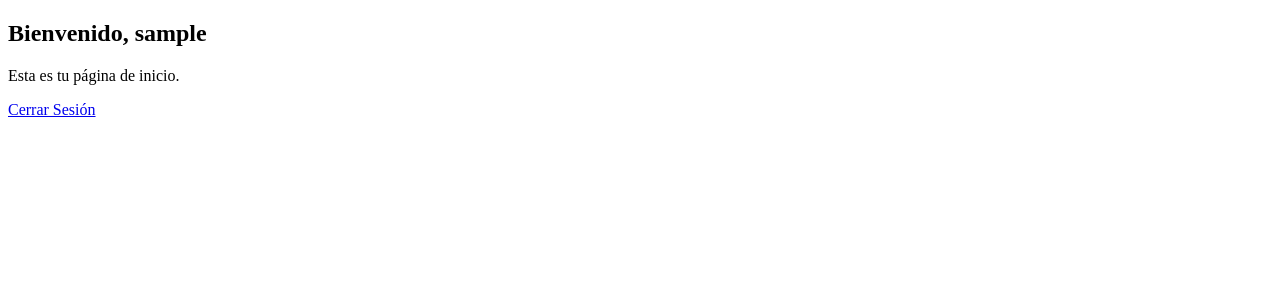
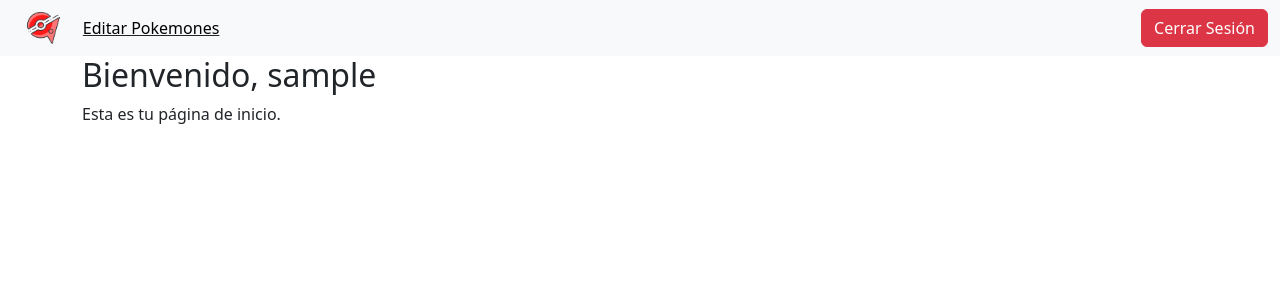
Before and after one commit to ainponce/PW2_Pokedex, a PHP site: page /home.php in a window 1280 px wide. Shown: the top 300 px of the page. Run offline with PHP 8.4, Linux system fonts and the light colour scheme; the visitor is signed in with stand-in values (Sample User, id 1).

Commit message:
estilo del home page y editar pokemones lo vea solo admin

```diff
--- a/home.php
+++ b/home.php
@@ -12,12 +12,36 @@ $usuario = $_SESSION["usuario"];
 <html>
 <head>
     <title>Página de inicio</title>
-    <link rel="stylesheet" type="text/css" href="style/style.css">
+    <link rel="stylesheet" type="text/css" href="./style/style.css">
     <link href="./assets/favicon.ico" rel="icon" type="image/x-icon">
+    <link href="https://cdn.jsdelivr.net/npm/bootstrap@5.3.2/dist/css/bootstrap.min.css" rel="stylesheet" integrity="sha384-T3c6CoIi6uLrA9TneNEoa7RxnatzjcDSCmG1MXxSR1GAsXEV/Dwwykc2MPK8M2HN" crossorigin="anonymous">
 </head>
 <body>
-<h2>Bienvenido, <?php echo $usuario; ?></h2>
-<p>Esta es tu página de inicio.</p>
-<a href="scripts/logOut.php">Cerrar Sesión</a>
+<nav class="navbar navbar-expand-lg bg-body-tertiary">
+    <div class="container-fluid">
+        <img src="./assets/pokdex-logo.png" class="pokelogo" href="home.php">
+        <div class="collapse navbar-collapse" id="navbarSupportedContent">
+            <ul class="navbar-nav me-auto mb-2 mb-lg-0">
+                <?php
+                if (isset($_SESSION['roleID']) && $_SESSION['roleID'] === 1) {
+                    echo '<li class="nav-item">';
+                    echo '<a class="nav-link active" aria-current="page" href="#">Editar Pokemones</a>';
+                    echo '</li>';
+                }
+                ?>
+            </ul>
+            <form method="post" action="scripts/logOut.php">
+                <button class="btn btn-danger" type="submit">Cerrar Sesión</button>
+            </form>
+        </div>
+    </div>
+</nav>
+
+<div class="container">
+    <h2>Bienvenido, <?php echo $usuario; ?></h2>
+    <p>Esta es tu página de inicio.</p>
+</div>
+
+<script src="https://cdn.jsdelivr.net/npm/bootstrap@5.3.2/dist/js/bootstrap.bundle.min.js" integrity="sha384-C6RzsynM9kWDrMNeT87bh95OGNyZPhcTNXj1NW7RuBCsyN/o0jlpcV8Qyq46cDfL" crossorigin="anonymous"></script>
 </body>
 </html>
--- a/scripts/loginProcesar.php
+++ b/scripts/loginProcesar.php
@@ -14,6 +14,7 @@ if ($_SERVER["REQUEST_METHOD"] == "POST") {
 
     if ($res->num_rows == 1) {
         $_SESSION["usuario"] = $correo;
+        $_SESSION["roleID"] = $res->fetch_assoc()["roleID"];
         header("location: ../home.php");
     } else {
         echo "Usuario o contraseña incorrectos. <a href='../index.php'>Volver a intentar</a>";
--- a/style/style.css
+++ b/style/style.css
@@ -50,38 +50,23 @@
     background-color: #d32f2f;
 }
 
-@media (max-width: 768px) {
-    body {
-        background-image: url("../assets/background-mobile.jpg");
-    }
+/* Home */
 
-    .containerLogin {
-        width: 80%;
-    }
-
-    .containerLogin h2 {
-        font-size: 1.5em;
-    }
-
-    .containerLogin input {
-        width: 100%;
-    }
-
-    .containerLogin input[type="submit"] {
-        font-size: 1em;
-    }
-
-    .containerLogin input[type="submit"]:hover {
-        background-color: #d32f2f;
-    }
-
-    .containerLogin label {
-        font-size: 1em;
-    }
+.pokelogo{
+    width: 5%;
+    height: 5%;
+    margin: 0 auto;
+    display: block;
 }
 
+.btn-danger {
+    border: 1px solid #f44336;
+    background-color: #f9f9f9;
+}
 
-/* Home */
+.nav-item{
+    text-decoration: underline;
+}
 
 .pokemon-detalle {
     border: 1px solid #ccc;
```
Also changed, not shown: assets/pokdex-logo.png (added).
